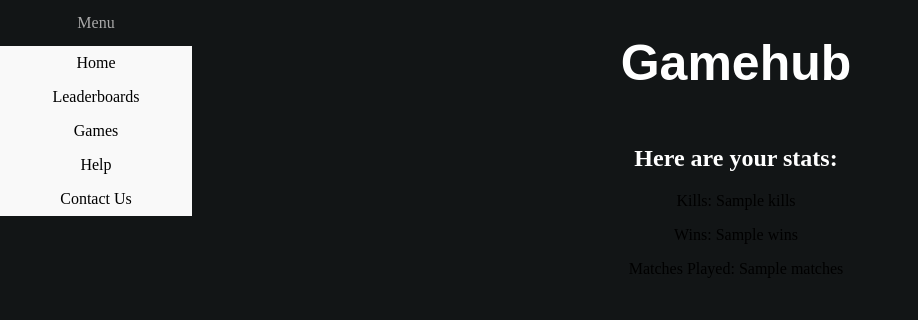
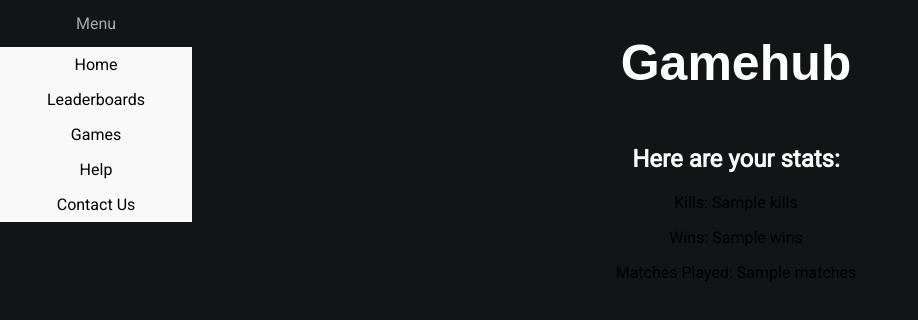
Before and after one commit to shahanmny/FortFinder, a Python web app: template templates/stats.html in a window 1280 px wide. Shown: the top 320 px of the page, without its empty margins (0-918 px from the left). Run offline with Jinja, Linux system fonts and the light colour scheme; the template is opened without the code that fills it: most values are stand-ins (such as "Sample title", 1, 10 or a date in 2020).

Commit message:
Changed fonts

```diff
--- a/css/style.css
+++ b/css/style.css
@@ -1,6 +1,7 @@
 body {
   background-color: #121516;
   margin: 0;
+  font-family: 'Roboto', sans-serif;
 }
 
 h1 {
--- a/templates/index.html
+++ b/templates/index.html
@@ -4,7 +4,7 @@
 		<meta charset="utf-8"/>
 		<title>Gamehub</title>
 		<link rel="stylesheet" href="css/style.css"/>
-    <link href="https://fonts.googleapis.com/css?family=Volkhov" rel="stylesheet">
+    <link href="https://fonts.googleapis.com/css?family=Roboto" rel="stylesheet">
 	</head>
 	<body>
 		<div id="wrapper" class="container">
--- a/templates/stats.html
+++ b/templates/stats.html
@@ -4,8 +4,8 @@
 		<meta charset="utf-8"/>
 		<title>Gamehub</title>
 		<link rel="stylesheet" href="css/style.css"/>
+    <link href="https://fonts.googleapis.com/css?family=Roboto" rel="stylesheet">
 	</head>
-
 	<body>
 		<div id="wrapper" class="container">
 			<nav class="dropdown">
```
